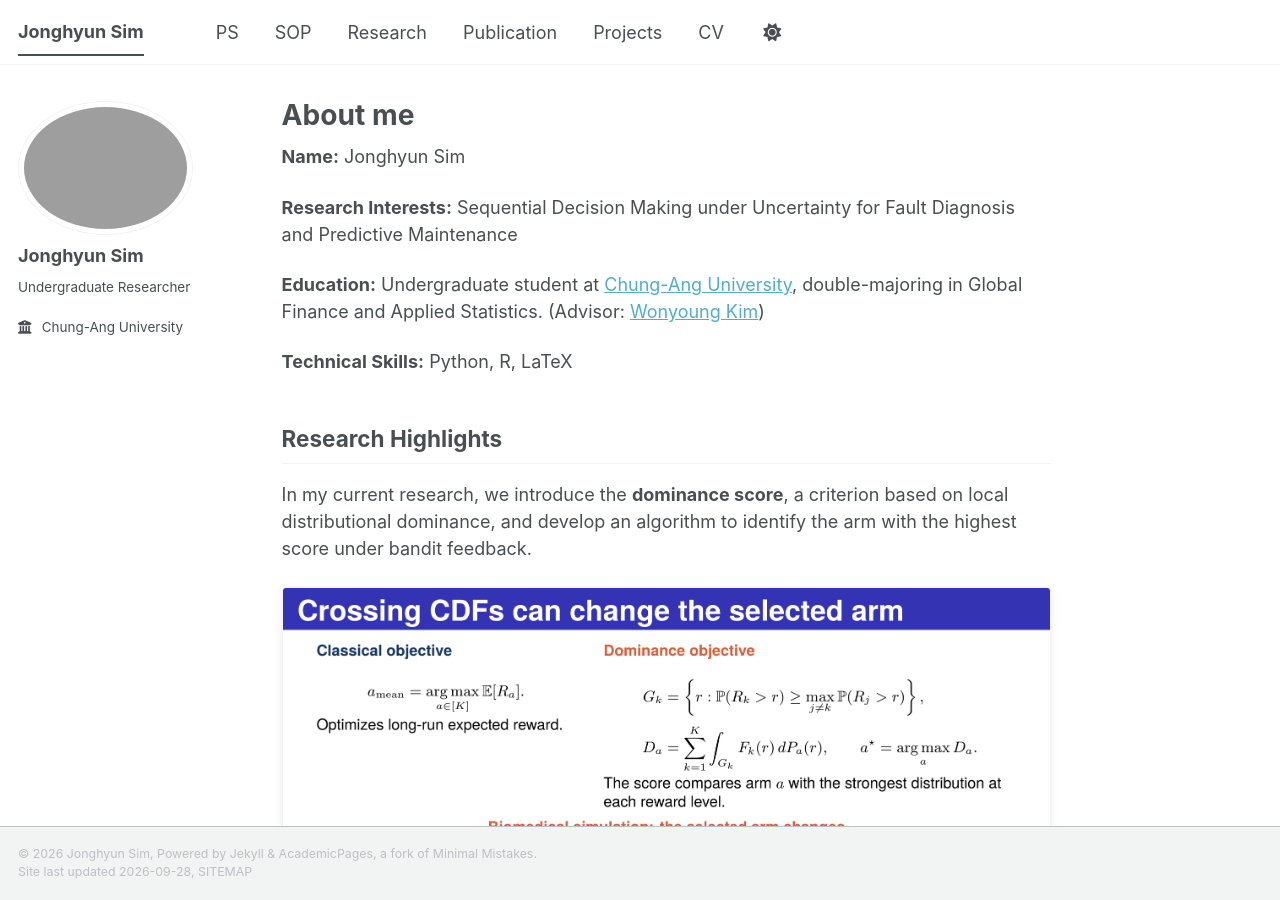
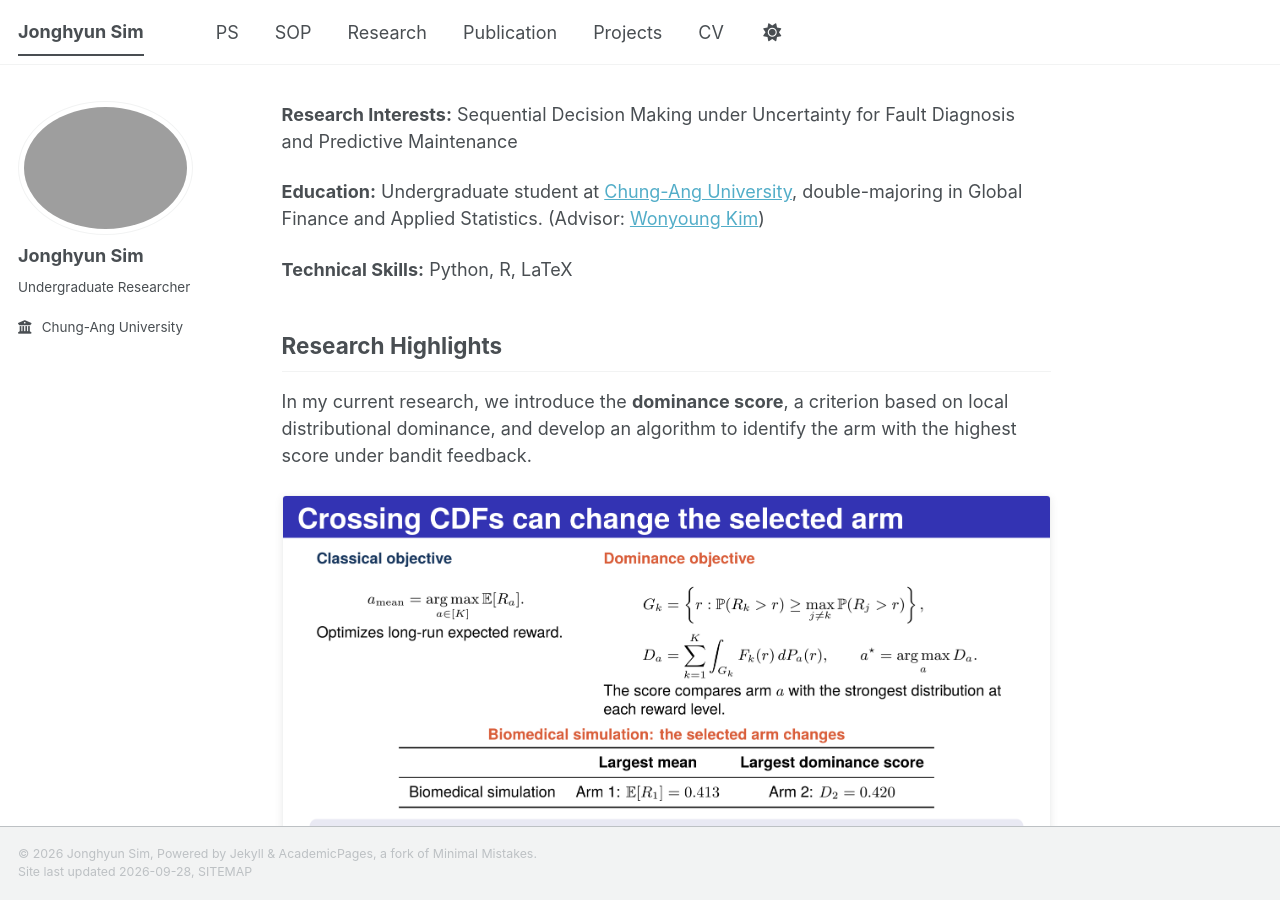
Before and after one commit to simjonghyun/simjonghyun.github.io, a Jekyll site: the page built from _pages/about.md, in a window 1280 px wide and 900 px high. Built offline with Jekyll 4.4.1, drawn with Linux system fonts in a browser that asks for light colours; a style sheet for code colours, icons or effects is not loaded.

Commit message:
Update about page content and metadata
Removed title and name from the about page.

```diff
--- a/_pages/about.md
+++ b/_pages/about.md
@@ -1,14 +1,11 @@
 ---
 permalink: /
-title: "About me"
+title:
 author_profile: true
 redirect_from:
   - /about/
   - /about.html
 ---
-
-**Name:** Jonghyun Sim
-
 **Research Interests:** Sequential Decision Making under Uncertainty for Fault Diagnosis and Predictive Maintenance
 
 **Education:** Undergraduate student at [Chung-Ang University](https://www.cau.ac.kr/), double-majoring in Global Finance and Applied Statistics. (Advisor: [Wonyoung Kim](https://www.siai.cau.ac.kr))
```
